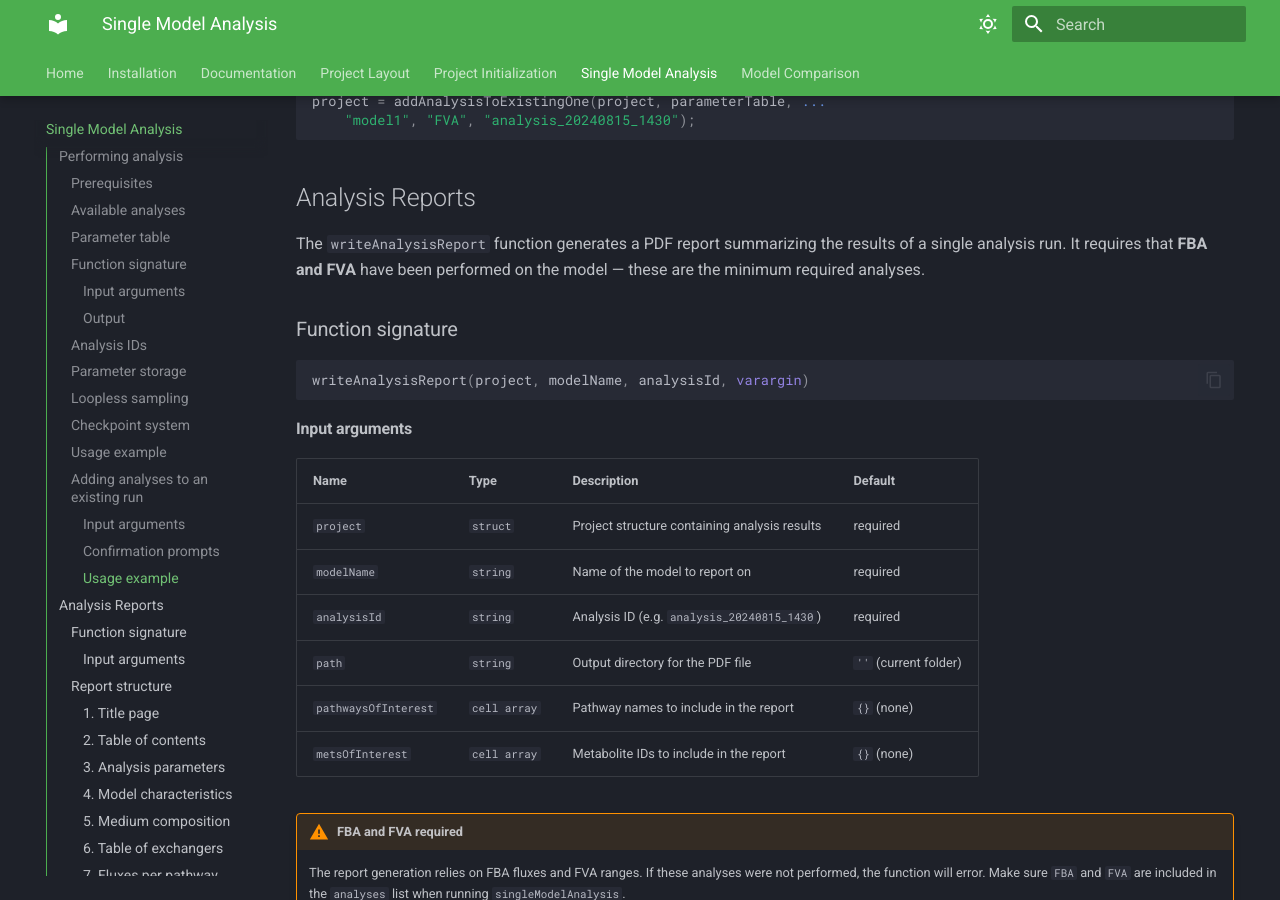
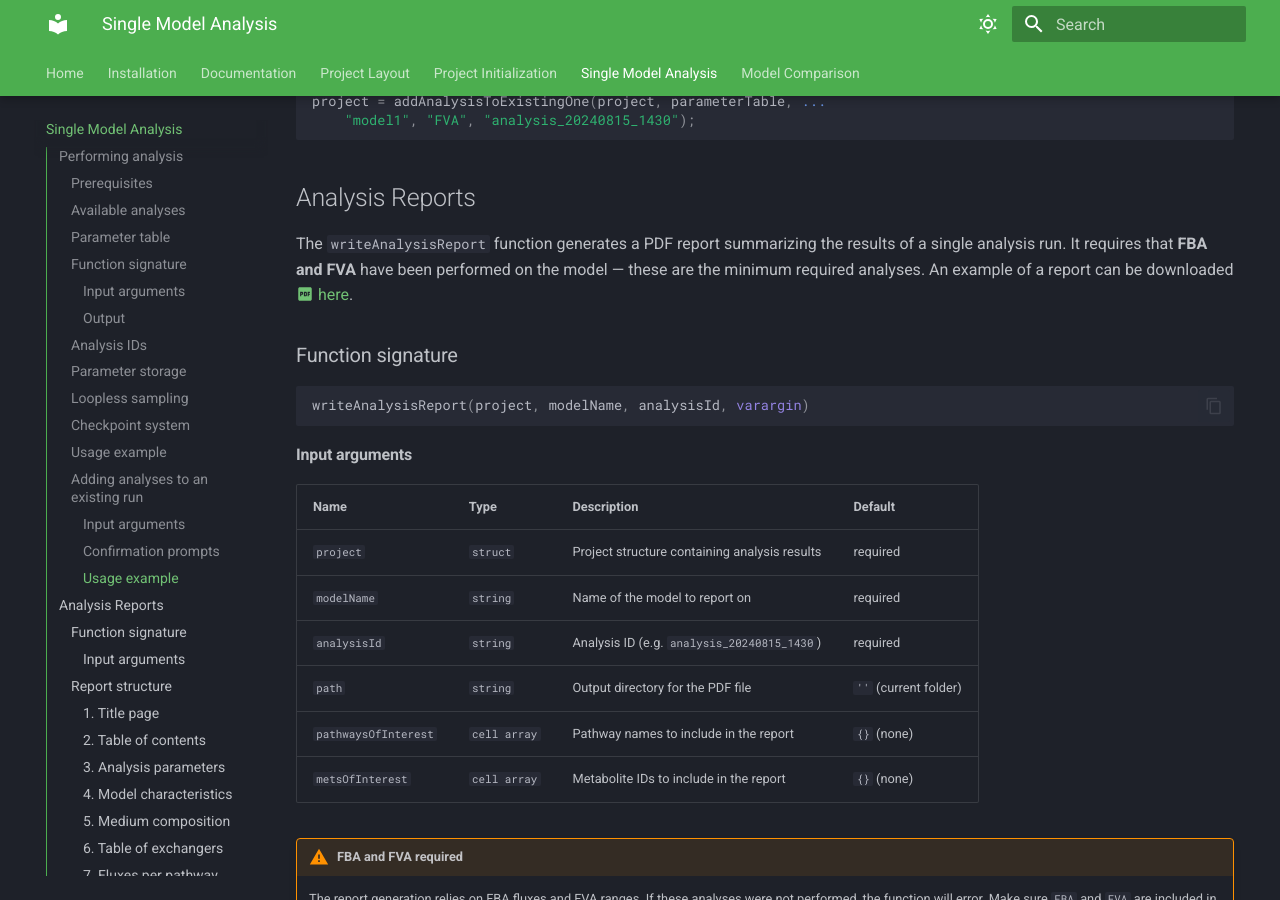
Before and after one commit to leoniethomas/fastcore_workflow, an MkDocs documentation site: the page built from docs/single_model_analysis.md, in a window 1280 px wide and 900 px high, scrolled down 5168 px. Built offline with MkDocs 1.6.1 and Material for MkDocs 9.7.7, drawn with Linux system fonts in a browser that asks for light colours; some of the changed text lies outside the part shown.

Commit message:
add link to pdf report + update zenodo link

```diff
--- a/docs/single_model_analysis.md
+++ b/docs/single_model_analysis.md
@@ -181,7 +181,7 @@ project = addAnalysisToExistingOne(project, parameterTable, ...
 
 ## Analysis Reports
 
-The `writeAnalysisReport` function generates a PDF report summarizing the results of a single analysis run. It requires that **FBA and FVA** have been performed on the model — these are the minimum required analyses.
+The `writeAnalysisReport` function generates a PDF report summarizing the results of a single analysis run. It requires that **FBA and FVA** have been performed on the model — these are the minimum required analyses. An example of a report can be downloaded [:material-file-pdf-box: here](assets/report_example.pdf).
 
 ### Function signature
 
```
Also changed, not shown: other parts of docs/single_model_analysis.md (+0 -1 lines), README.md (+2 -2 lines), 2 other files.
